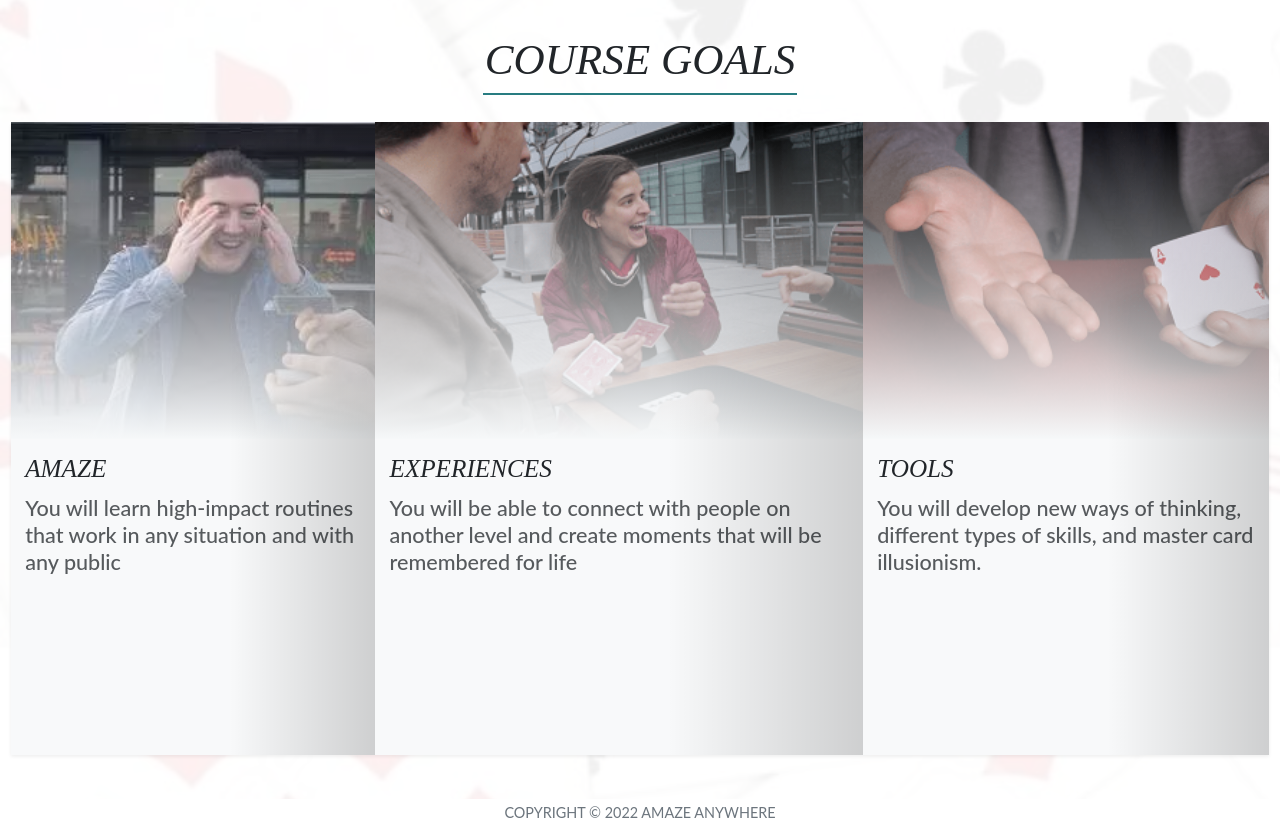
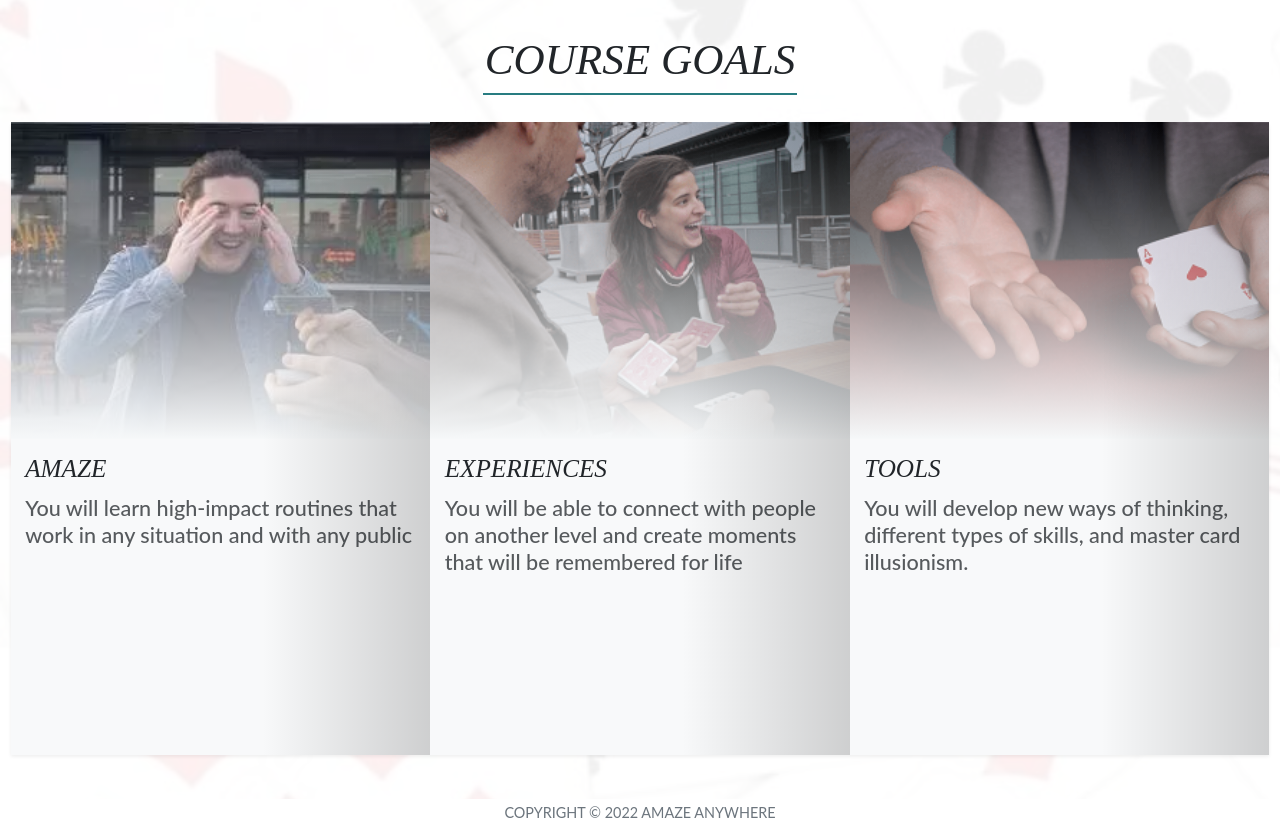
Before and after one commit to GonzaEDS/-Amaze-Anywhere_Dos-Santos_6, a plain HTML site: page about.html in a window 1280 px wide. Shown: the part 1540-2367 px from the top of the page. Drawn offline with nearby package versions, Linux system fonts and the light colour scheme.

Commit message:
minor changes

```diff
--- a/about.html
+++ b/about.html
@@ -95,7 +95,7 @@
                 <div class="divider_1 border-bottom border-2 border-primary mb-4 w-25"></div>
 
                 <div class="goals-cards-container d-flex flex-column flex-lg-row shadow-sm">
-                    <div class="goals-card position-relative d-flex flex-column bg-light">
+                    <div class="goals-card position-relative d-flex flex-column bg-light col-lg-4">
                         <div class="goals-img-container position-relative w-100 h-100">
                             <div class="goals-img goals-img-1 position-absolute start-0 w-100 h-100"></div>
                             <div class="goals-img-fx position-absolute top-0 left-0 h-100 w-100"></div>
@@ -106,7 +106,7 @@
                         </div>
                         <div class="goals-card-fx position-absolute top-1 start-0 w-100 h-100"></div>
                     </div>
-                    <div class="goals-card position-relative d-flex flex-column bg-light">
+                    <div class="goals-card position-relative d-flex flex-column bg-light col-lg-4">
                         <div class="goals-img-container position-relative w-100 h-100">
                             <div class="goals-img goals-img-2 position-absolute start-0 w-100 h-100"></div>
                             <div class="goals-img-fx position-absolute top-0 left-0 h-100 w-100"></div>
@@ -117,7 +117,7 @@
                         </div>
                         <div class="goals-card-fx position-absolute top-1 start-0 w-100 h-100"></div>
                     </div>
-                    <div class="goals-card position-relative d-flex flex-column bg-light">
+                    <div class="goals-card position-relative d-flex flex-column bg-light col-lg-4">
                         <div class="goals-img-container position-relative w-100 h-100">
                             <div class="goals-img goals-img-3 position-absolute start-0 w-100 h-100"></div>
                             <div class="goals-img-fx position-absolute top-0 left-0 h-100 w-100"></div>
```
